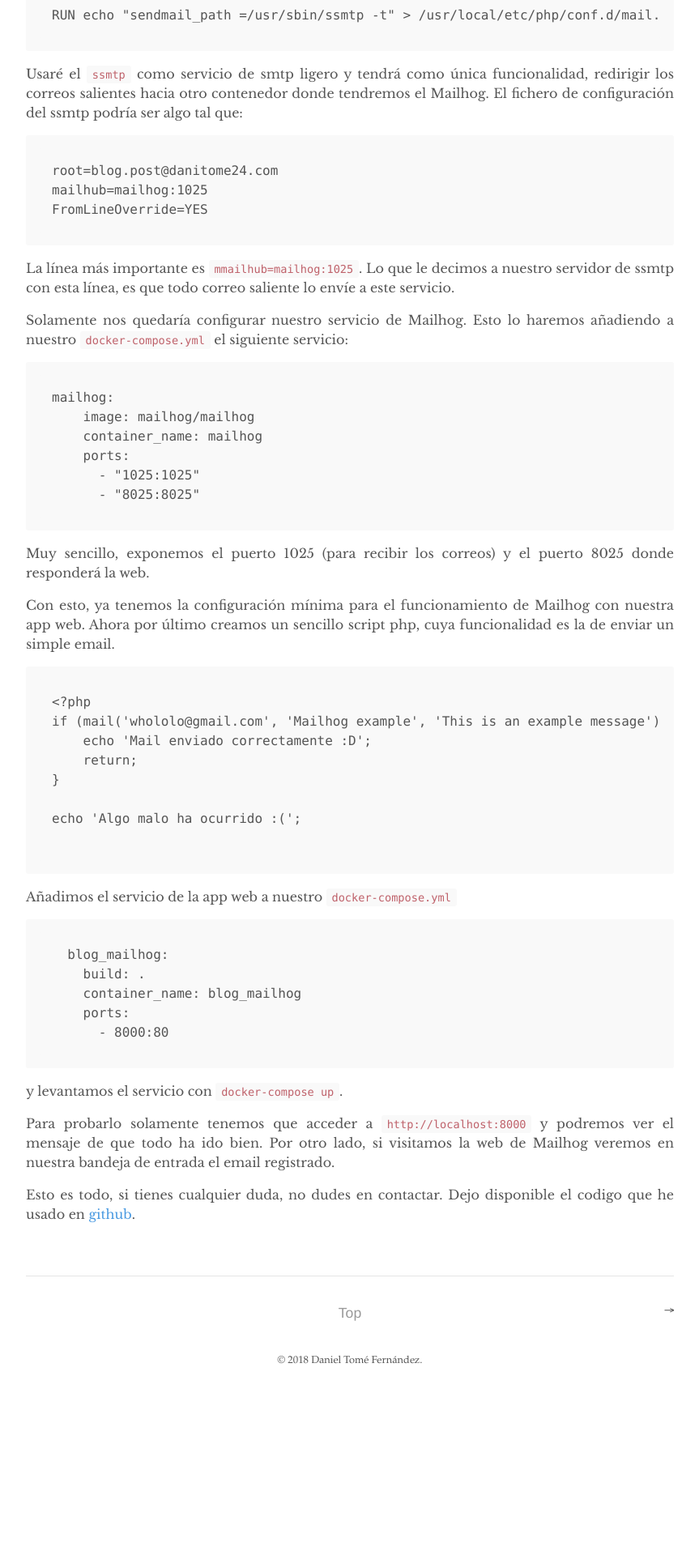
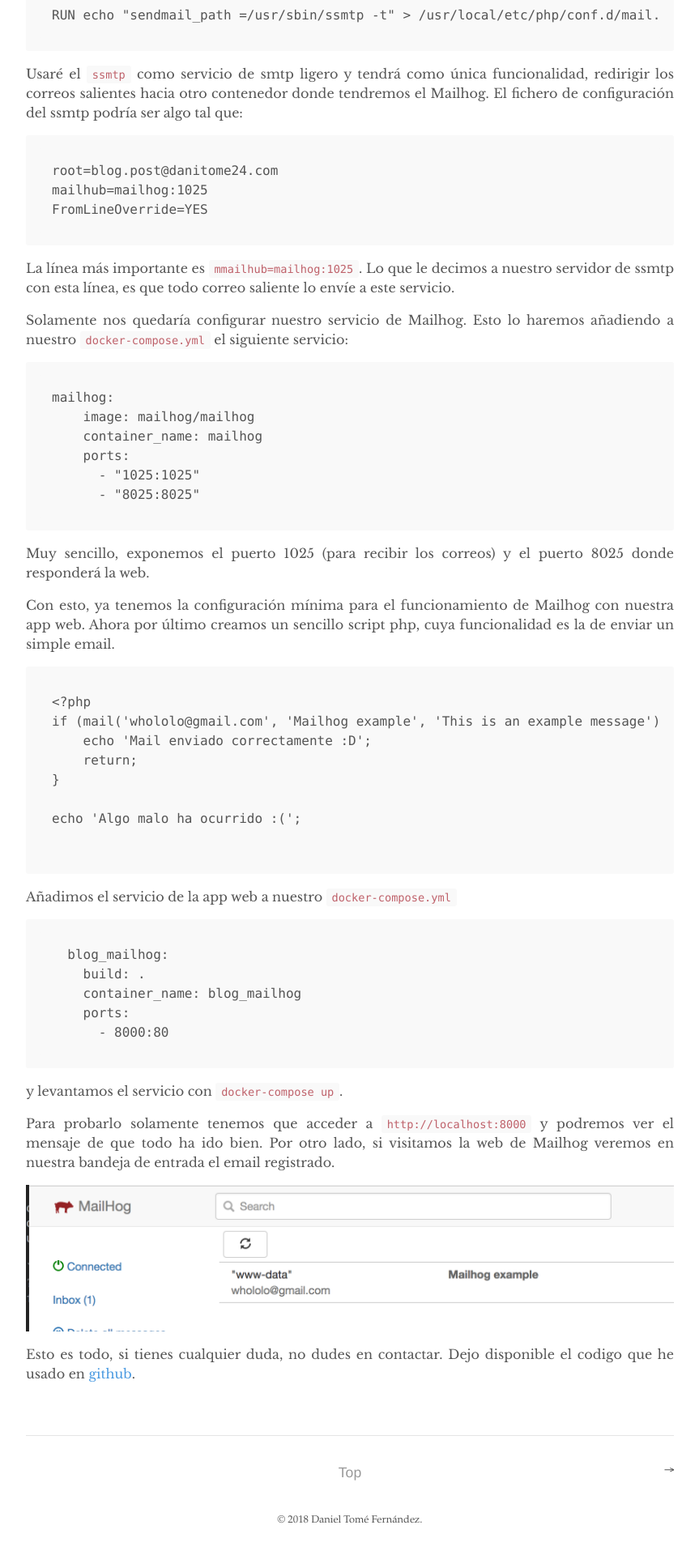
Before and after one commit to danitome24/slides, a Jekyll site: the page built from _posts/2018-06-12-usando-servicio-email-con-docker.markdown, in a window 1280 px wide. Shown: the part 864-2784 px from the top of the page at 81% size, without its empty margins (208-1071 px from the left). Built offline with Jekyll 4.4.1, drawn with Linux system fonts in a browser that asks for light colours; before the commit the page ends 2587 px from its top, so only the background shows below that.

Commit message:
added image

```diff
--- a/_posts/2018-06-12-usando-servicio-email-con-docker.markdown
+++ b/_posts/2018-06-12-usando-servicio-email-con-docker.markdown
@@ -73,5 +73,7 @@ y levantamos el servicio con `docker-compose up`.
 
 Para probarlo solamente tenemos que acceder a `http://localhost:8000` y podremos ver el mensaje de que todo ha ido bien. Por otro lado, si visitamos la web de Mailhog veremos en nuestra bandeja de entrada el email registrado.
 
+![mailhog](../assets/mailhog.png)
+
 
 Esto es todo, si tienes cualquier duda, no dudes en contactar. Dejo disponible el codigo que he usado en [github](https://github.com/danitome24/danitome24.github.io/examples/2018-06-12-mailhog).
```
Also changed, not shown: assets/mailhog.png (added).
